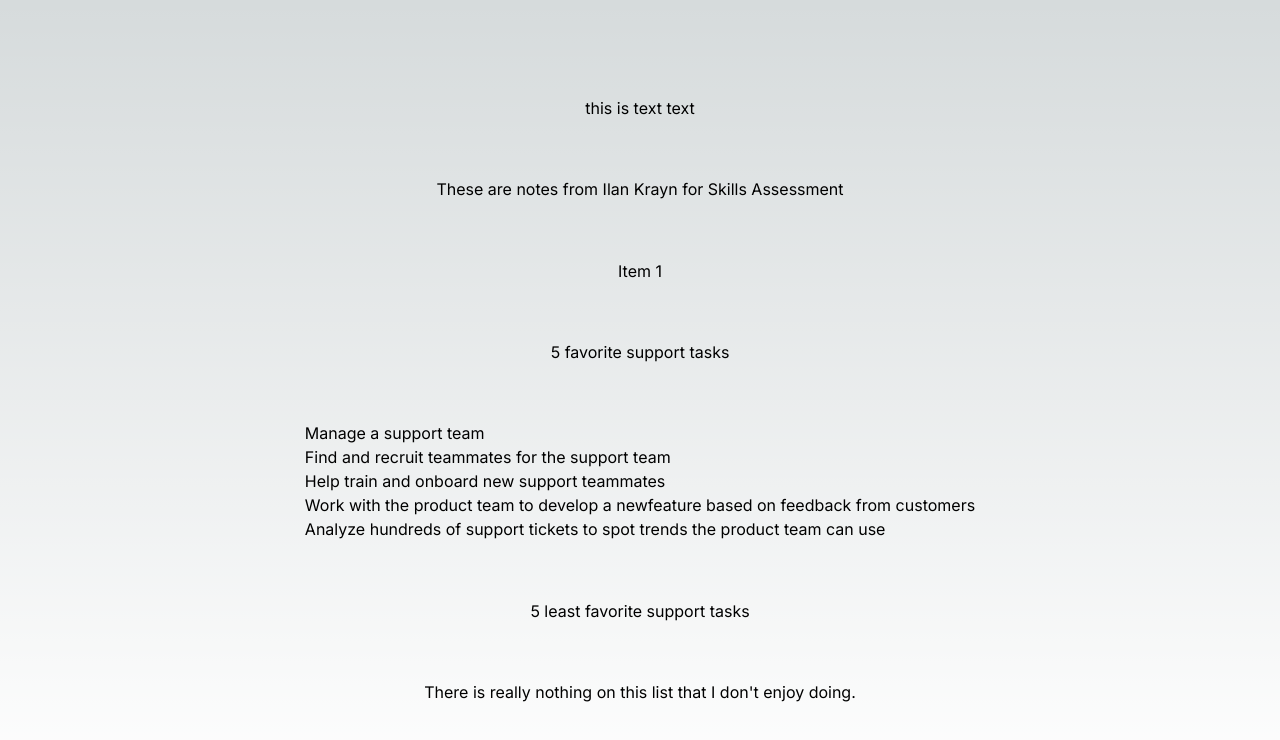
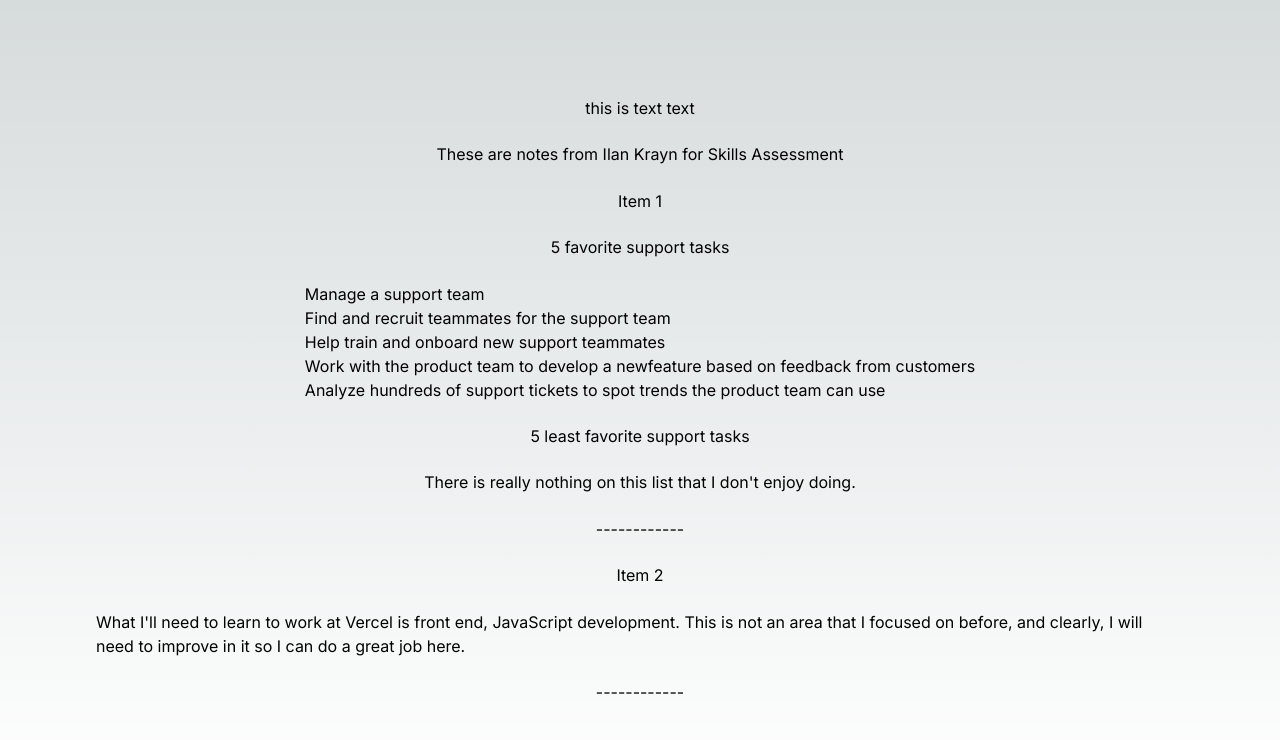
Before and after one commit to ilankr/nextjs, a Next.js app: page / in a window 1280 px wide. Shown: the top 740 px of the page. Built offline with nearby package versions, Linux system fonts and the light colour scheme.

Commit message:
Update page.tsx

```diff
--- a/app/page.tsx
+++ b/app/page.tsx
@@ -17,6 +17,14 @@ export default function Home() {
       </ul>
       <p>5 least favorite support tasks</p>
       There is really nothing on this list that I don&apos;t enjoy doing.
+      <p>------------</p>
+      <h3>Item 2</h3>
+      <p>What I&apos;ll need to learn to work
+        at Vercel is front end, JavaScript development. This
+        is not an area that I focused on before, and clearly, I will need to improve in
+        it so I can do a great job here.</p>
+      <p>------------</p>
+
     </main>
   );
 }
```
